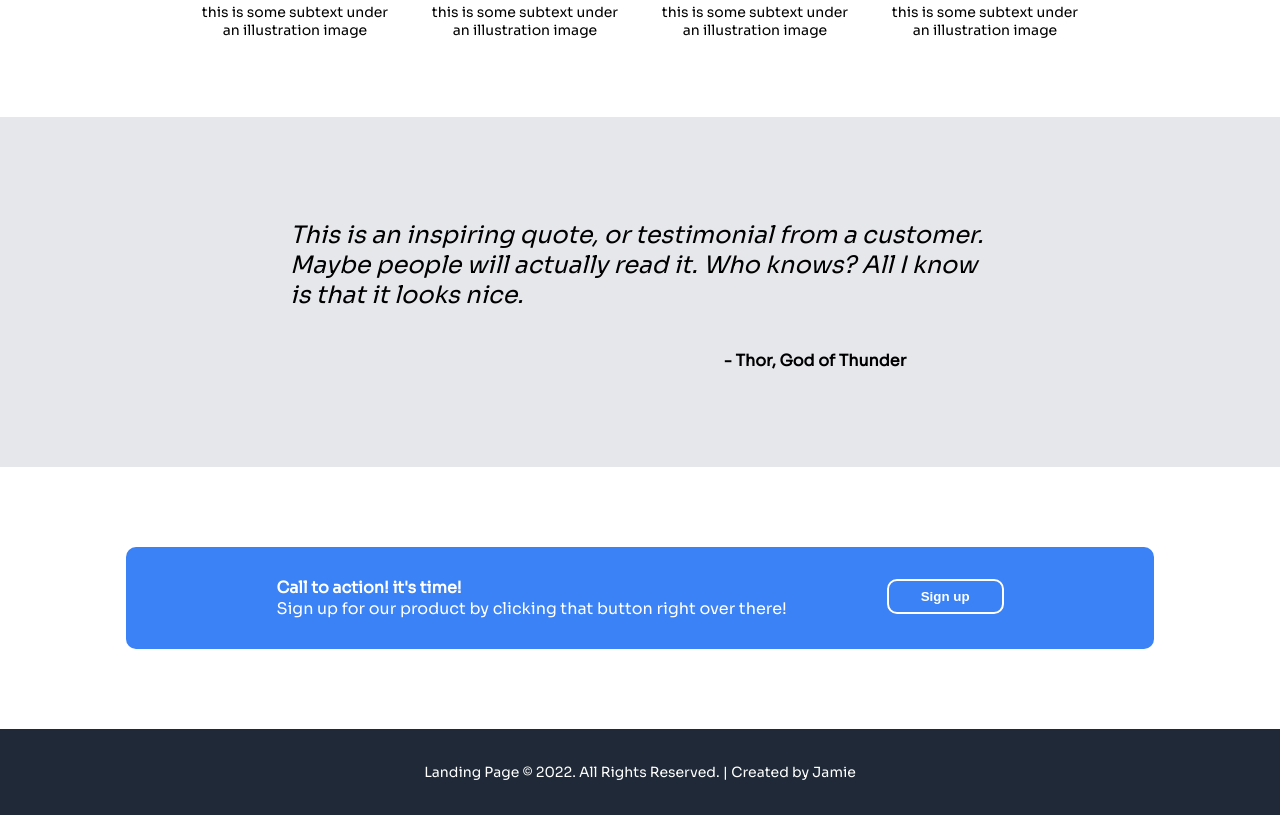
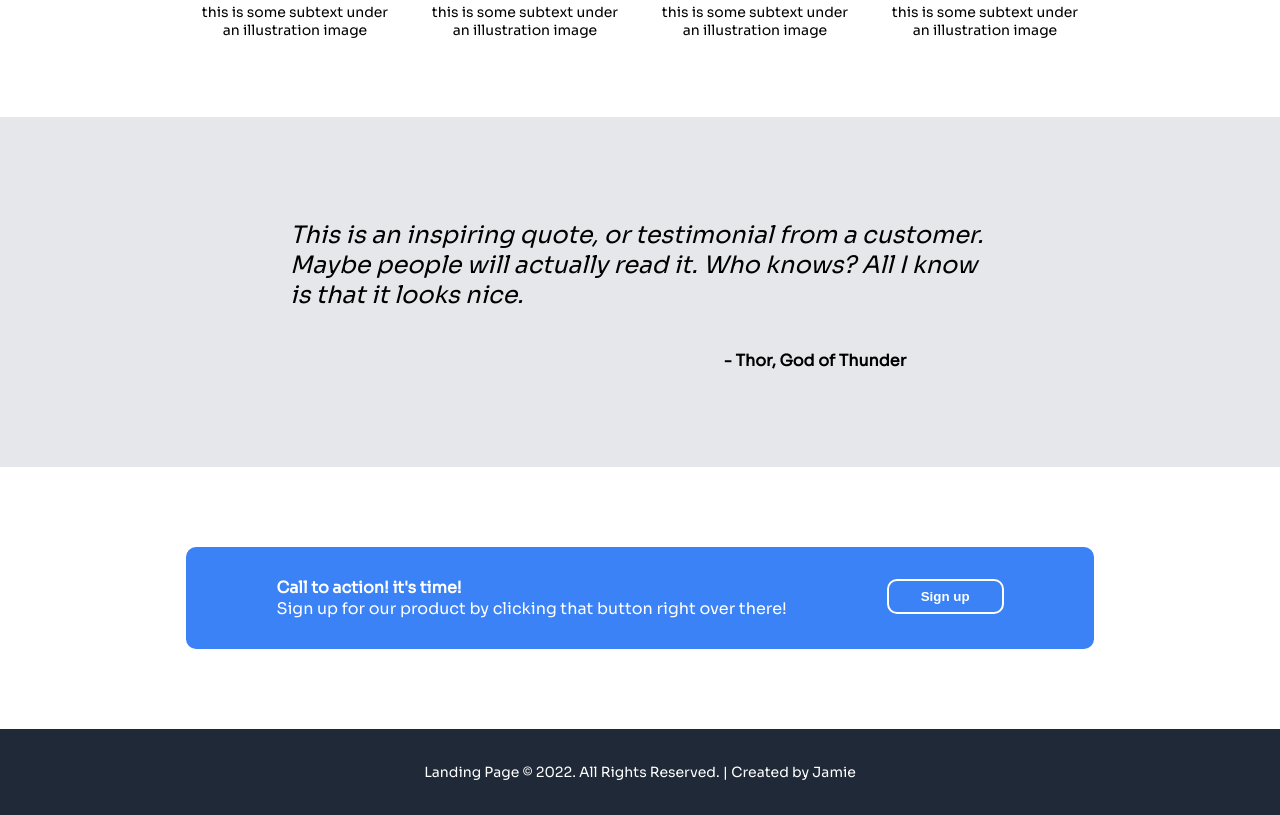
Before and after one commit to jcunninghamhoult/landing_page, a plain HTML site: page index.html in a window 1280 px wide. Shown: the part 740-1555 px from the top of the page. Drawn offline with Linux system fonts and the light colour scheme.

Commit message:
fixed newsletter size

```diff
--- a/styles.css
+++ b/styles.css
@@ -160,7 +160,7 @@ Block Four */
 .box {
     display: flex;
     background-color: #3A82F6;
-    padding: 30px 150px;
+    padding: 30px 90px;
     border-radius: 10px;
     gap: 100px;
 }
```
